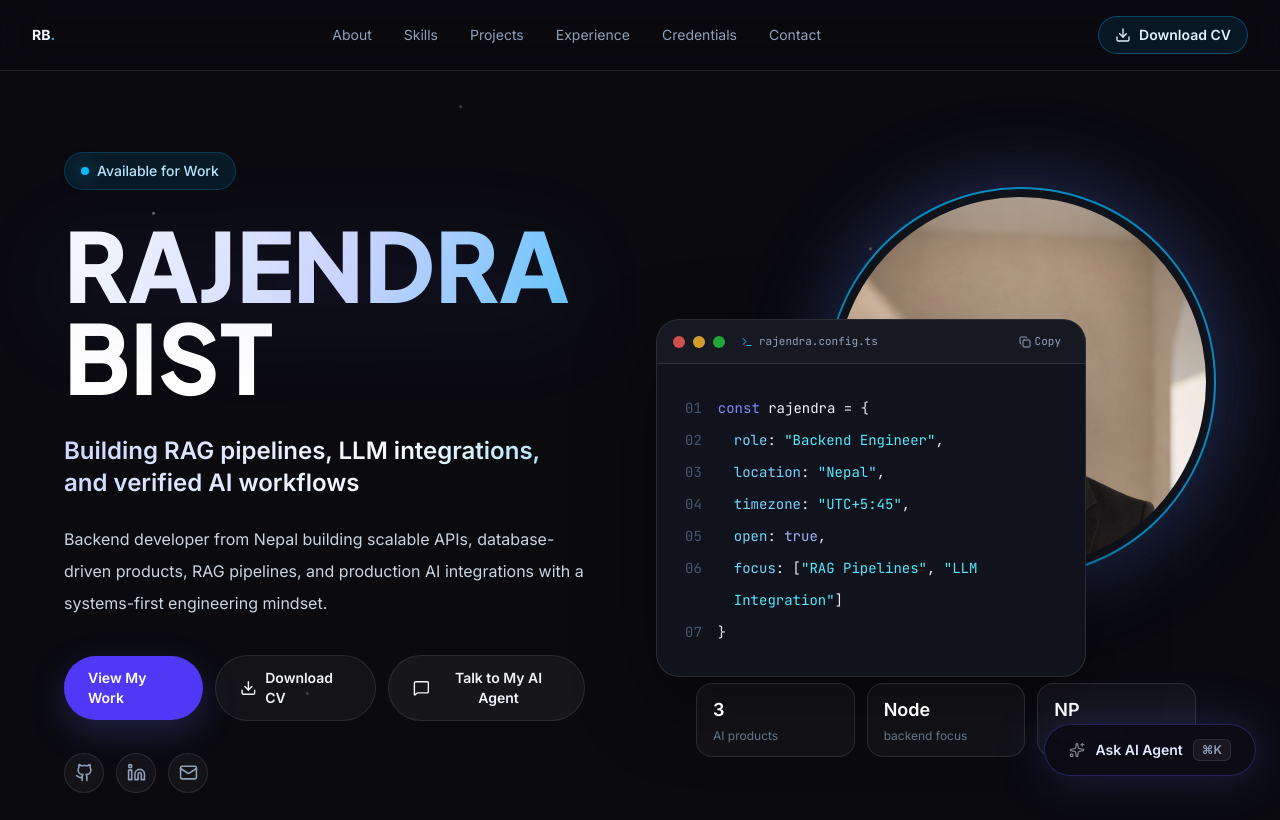
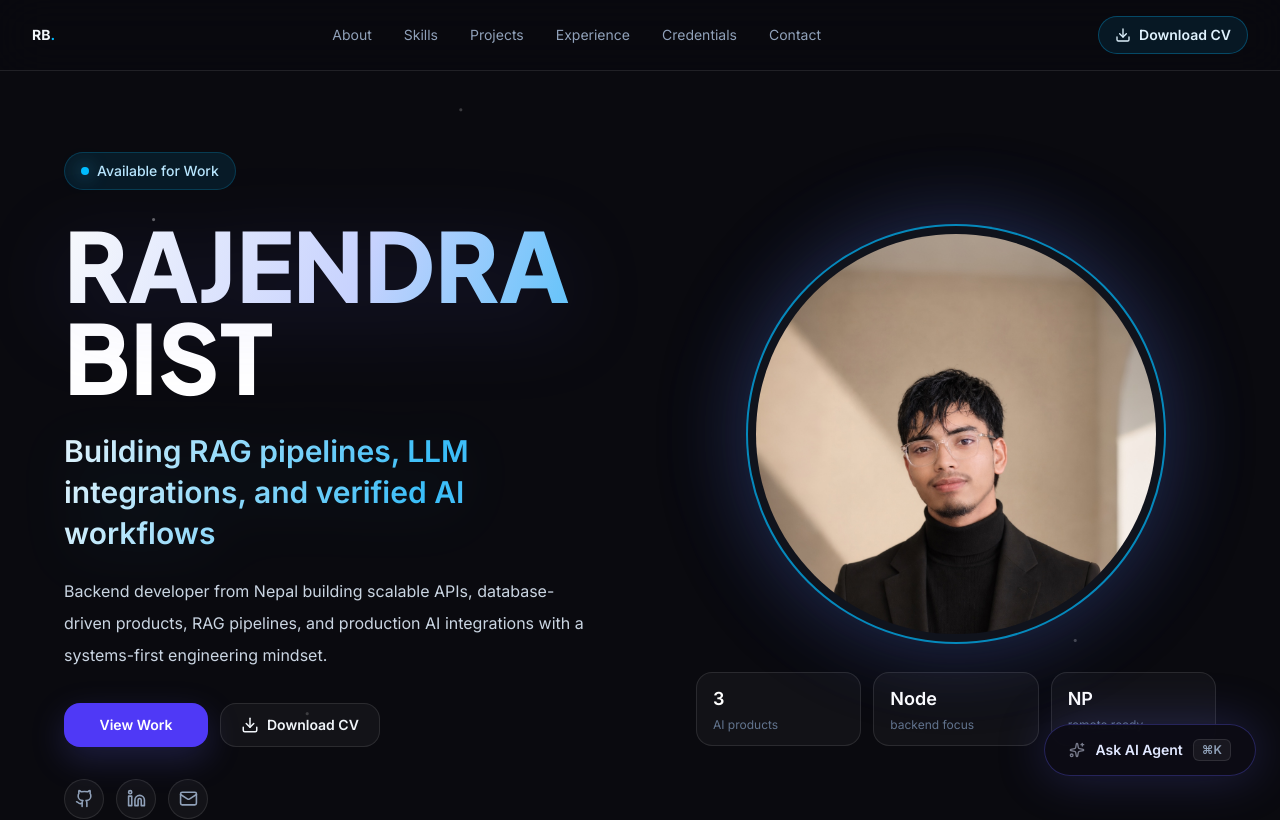
Before and after one commit to rajendrabist07/rajendra-bist, a Next.js app: page / in a window 1280 px wide. Shown: the top 820 px of the page. Built offline with nearby package versions, Linux system fonts and the light colour scheme.

Commit message:
Move config card below about

```diff
--- a/components/sections/About.tsx
+++ b/components/sections/About.tsx
@@ -3,6 +3,7 @@
 import { motion } from "framer-motion";
 import { Blocks, BrainCircuit, Database, GraduationCap, Network, Rocket } from "lucide-react";
 import SectionHeader from "@/components/ui/SectionHeader";
+import CodeBioBlock from "@/components/ui/CodeBioBlock";
 
 const containerVariants = {
   hidden: { opacity: 0 },
@@ -102,6 +103,16 @@ export default function About() {
             })}
           </motion.div>
         </motion.div>
+
+        <motion.div
+          initial="hidden"
+          whileInView="visible"
+          viewport={{ once: true, amount: 0.25 }}
+          variants={itemVariants}
+          className="mx-auto mt-10 max-w-3xl"
+        >
+          <CodeBioBlock />
+        </motion.div>
       </div>
     </section>
   );
--- a/components/sections/Hero.tsx
+++ b/components/sections/Hero.tsx
@@ -1,12 +1,9 @@
 "use client";
 
-import { useState, useEffect } from "react";
-import { AnimatePresence, motion } from "framer-motion";
-import { Download, Github, Linkedin, Mail, MessageSquare } from "lucide-react";
+import { motion } from "framer-motion";
+import { Download, Github, Linkedin, Mail } from "lucide-react";
 import Image from "next/image";
 import { PERSONAL } from "@/lib/portfolio-data";
-
-import CodeBioBlock from "@/components/ui/CodeBioBlock";
 
 const heroVariants = {
   hidden: { opacity: 0, y: 28 },
@@ -15,29 +12,7 @@ const heroVariants = {
 
 const itemTransition = { duration: 0.6 };
 
-const titlePhrases = [
-  "Backend Developer & AI Systems Engineer in Nepal",
-  "Designing clean APIs, auth contracts, and database schemas",
-  "Building RAG pipelines, LLM integrations, and verified AI workflows",
-  "Shipping full-stack products on strong backend foundations",
-];
-
 export default function Hero() {
-  const [index, setIndex] = useState(0);
-
-  useEffect(() => {
-    const timer = setInterval(() => {
-      setIndex((prev) => (prev + 1) % titlePhrases.length);
-    }, 3000);
-    return () => clearInterval(timer);
-  }, []);
-
-  const openChat = () => {
-    if (typeof window !== "undefined") {
-      window.dispatchEvent(new CustomEvent("open-chat-widget"));
-    }
-  };
-
   return (
     <section
       id="home"
@@ -63,27 +38,15 @@ export default function Hero() {
             </h1>
           </motion.div>
 
-          <motion.div
+          <motion.p
             initial="hidden"
             animate="visible"
             variants={heroVariants}
             transition={{ ...itemTransition, delay: 0.15 }}
+            className="hero-role-text mx-auto mt-8 max-w-xl text-2xl font-semibold leading-snug sm:text-3xl md:mx-0"
           >
-            <div className="mt-8 relative h-[96px] sm:h-[72px] overflow-hidden flex items-center justify-center md:justify-start">
-              <AnimatePresence mode="wait">
-                <motion.p
-                  key={index}
-                  initial={{ opacity: 0, y: 8, filter: "blur(4px)" }}
-                  animate={{ opacity: 1, y: 0, filter: "blur(0px)" }}
-                  exit={{ opacity: 0, y: -8, filter: "blur(4px)" }}
-                  transition={{ duration: 0.45, ease: "easeInOut" }}
-                  className="hero-role-text text-xl font-semibold sm:text-2xl absolute inset-x-0 top-1/2 -translate-y-1/2 text-center md:text-left"
-                >
-                  {titlePhrases[index]}
-                </motion.p>
-              </AnimatePresence>
-            </div>
-          </motion.div>
+            Building RAG pipelines, LLM integrations, and verified AI workflows
+          </motion.p>
 
           <motion.p
             initial="hidden"
@@ -100,28 +63,21 @@ export default function Hero() {
             animate="visible"
             variants={heroVariants}
             transition={{ ...itemTransition, delay: 0.45 }}
-            className="mx-auto mt-9 flex flex-col items-center justify-center gap-3 sm:flex-row sm:justify-start"
+            className="mx-auto mt-8 flex flex-col items-center justify-center gap-3 sm:flex-row sm:justify-start"
           >
             <a
               href="#projects"
-              className="inline-flex items-center justify-center rounded-full bg-indigo-600 px-6 py-3 text-sm font-semibold text-white shadow-[0_12px_34px_rgba(99,102,241,0.25)] transition hover:bg-indigo-500"
+              className="inline-flex min-h-11 min-w-36 items-center justify-center rounded-2xl bg-indigo-600 px-5 py-2.5 text-sm font-semibold text-white shadow-[0_12px_34px_rgba(99,102,241,0.22)] transition hover:bg-indigo-500"
             >
-              View My Work
+              View Work
             </a>
             <a
               href={PERSONAL.resumeUrl}
               download="Rajendra-Bist-Resume.pdf"
-              className="inline-flex items-center justify-center gap-2 rounded-full border border-white/10 bg-white/[0.04] px-6 py-3 text-sm font-semibold text-slate-100 transition hover:border-sky-300/30 hover:bg-sky-400/10"
+              className="inline-flex min-h-11 min-w-36 items-center justify-center gap-2 rounded-2xl border border-white/10 bg-white/[0.04] px-5 py-2.5 text-sm font-semibold text-slate-100 transition hover:border-sky-300/30 hover:bg-sky-400/10"
             >
               <Download size={18} /> Download CV
             </a>
-            <button
-              type="button"
-              onClick={openChat}
-              className="inline-flex items-center justify-center gap-2 rounded-full border border-white/10 bg-white/5 px-6 py-3 text-sm font-semibold text-slate-100 transition hover:border-white/20 hover:bg-white/10"
-            >
-              <MessageSquare size={18} /> Talk to My AI Agent
-            </button>
           </motion.div>
 
           <motion.div
@@ -158,9 +114,9 @@ export default function Hero() {
           animate="visible"
           variants={heroVariants}
           transition={{ ...itemTransition, delay: 0.35 }}
-          className="relative mx-auto flex w-full max-w-[560px] flex-col items-center lg:mr-0 lg:min-h-[570px] lg:items-end"
+          className="relative mx-auto flex w-full max-w-[520px] flex-col items-center lg:mr-0 lg:items-center"
         >
-          <div className="relative w-full max-w-[340px] lg:max-w-[390px]">
+          <div className="relative w-full max-w-[340px] lg:max-w-[420px]">
             <div className="absolute -inset-8 rounded-full bg-[radial-gradient(circle,rgba(99,102,241,0.34),rgba(56,189,248,0.12)_45%,transparent_70%)] blur-2xl" />
             <div className="relative aspect-square overflow-hidden rounded-full border-2 border-sky-400/70 bg-[#10131c] p-2 shadow-[0_0_90px_rgba(99,102,241,0.26)]">
               <div className="relative h-full w-full overflow-hidden rounded-full bg-[#10131c]">
@@ -176,11 +132,7 @@ export default function Hero() {
             </div>
           </div>
 
-          <div className="mt-7 w-full lg:absolute lg:bottom-20 lg:left-0 lg:mt-0 lg:max-w-[430px]">
-            <CodeBioBlock />
-          </div>
-
-          <div className="mt-4 grid w-full gap-3 sm:grid-cols-3 lg:absolute lg:bottom-0 lg:left-10 lg:max-w-[500px]">
+          <div className="mt-7 grid w-full gap-3 sm:grid-cols-3">
             {[
               ["3", "AI products"],
               ["Node", "backend focus"],
```
